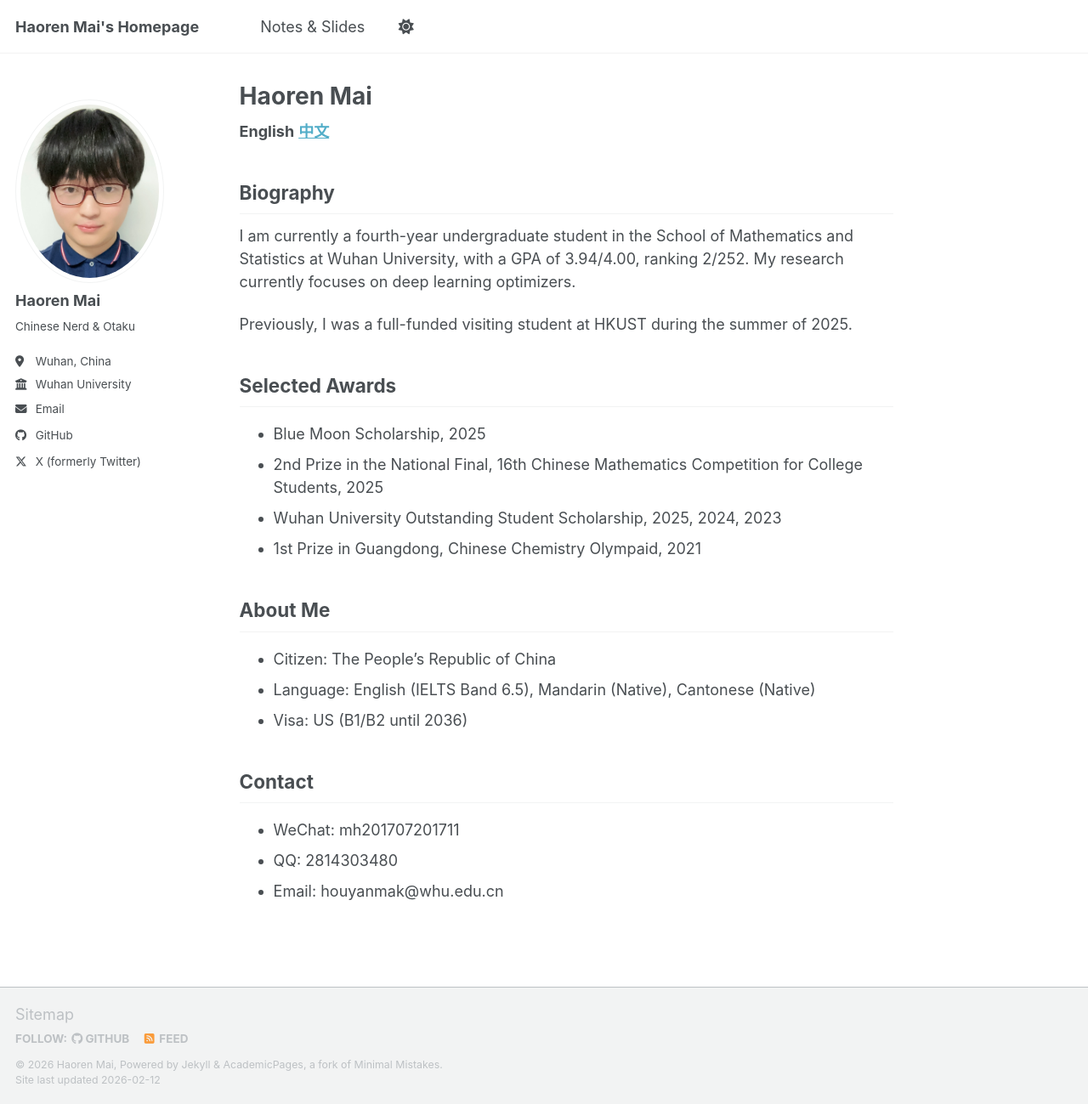
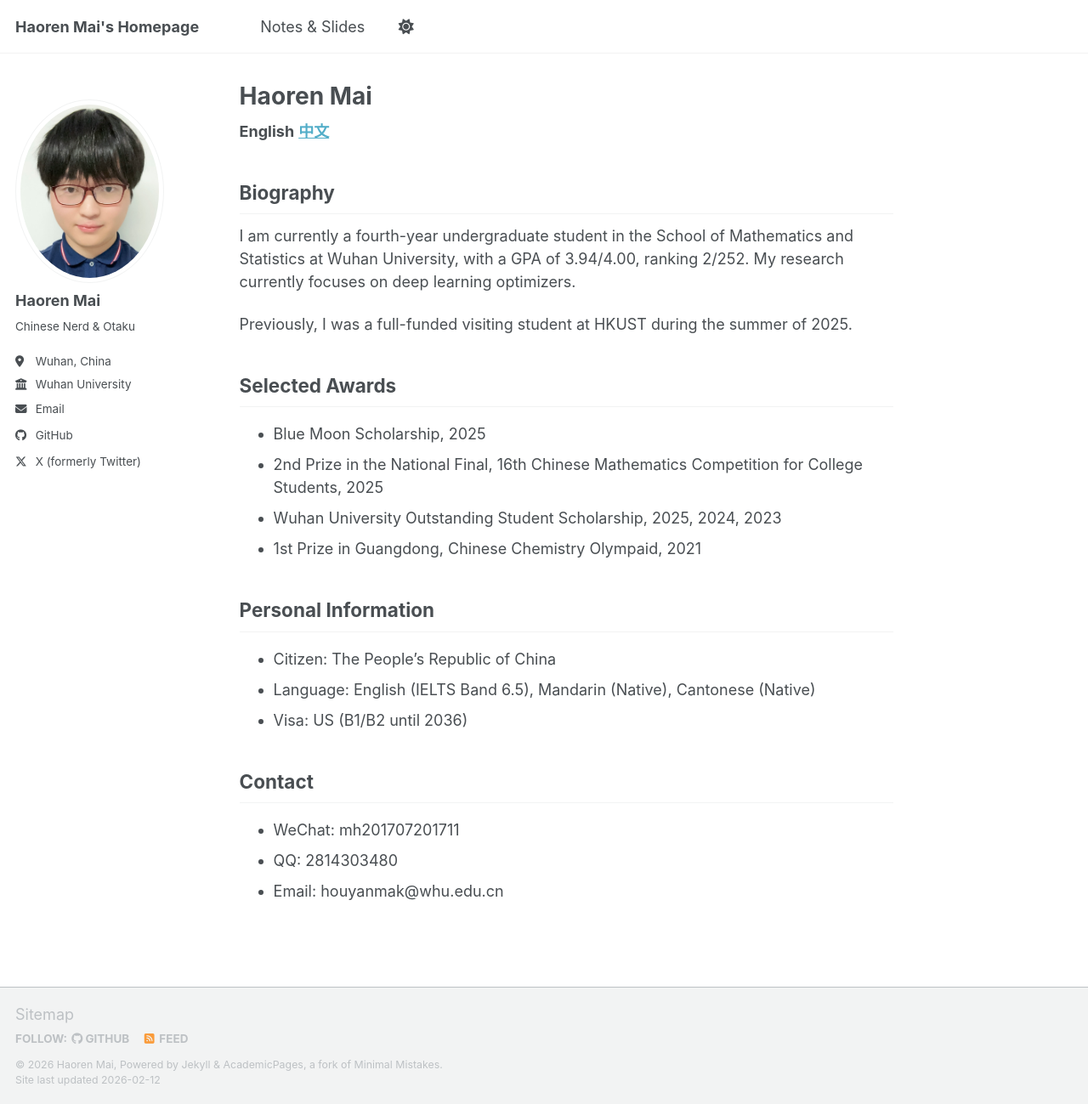
Before and after one commit to haorenmai/haorenmai, a Jekyll site: the page built from _pages/about.md, in a window 1280 px wide and 1299 px high. Shown: the whole window at 85% size. Built offline with Jekyll 4.4.1, drawn with Linux system fonts in a browser that asks for light colours; a script bundle is joined from its source files by our own code; library files that are not in the unit come from our copies.

Commit message:
Update about.md

```diff
--- a/_pages/about.md
+++ b/_pages/about.md
@@ -25,7 +25,7 @@ Selected Awards
 * Wuhan University Outstanding Student Scholarship, 2025, 2024, 2023
 * 1st Prize in Guangdong, Chinese Chemistry Olympaid, 2021
 
-About Me
+Personal Information
 ---
 * Citizen: The People's Republic of China
 * Language: English (IELTS Band 6.5), Mandarin (Native), Cantonese (Native)
```
